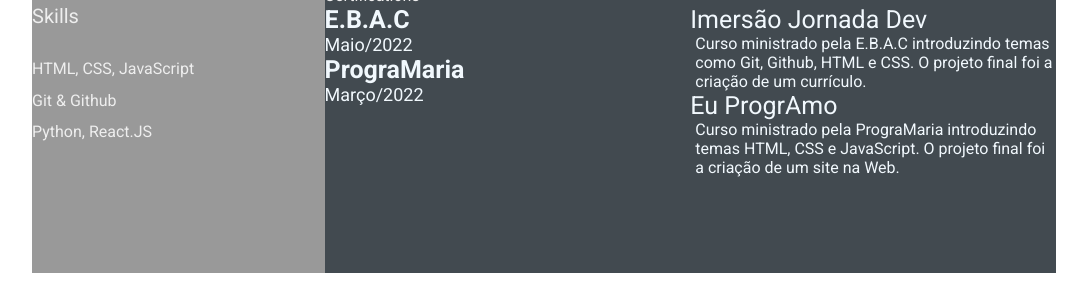
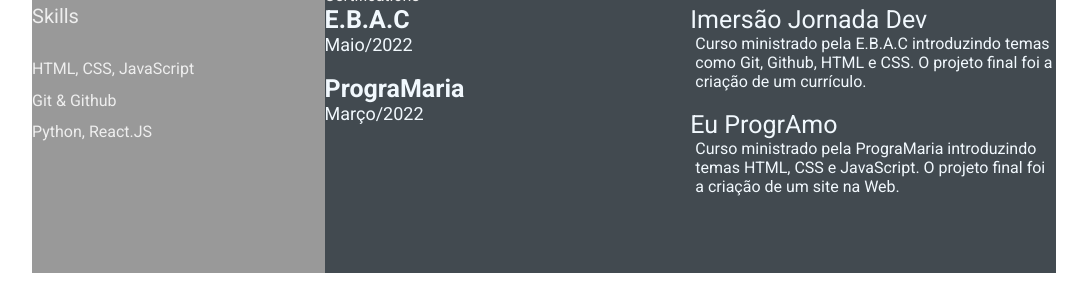
Before and after one commit to milafelixx/milafelixx.github.io, a plain HTML site: page index.html in a window 1280 px wide. Shown: the part 559-864 px from the top of the page, without its empty margins (96-1183 px from the left). Drawn offline with Linux system fonts and the light colour scheme.

Commit message:
changes certifications

```diff
--- a/index.html
+++ b/index.html
@@ -102,13 +102,13 @@
                 <div class="awards-contents">
                     <div class="awards-left">
                     <p class="awards-company-name">E.B.A.C</p>
-                    <p class="awards-time-period">Maio/2022</p>
+                    <p class="awards-time-period">Maio/2022</p><br>
                     <p class="awards-company-name">PrograMaria</p>
                     <p class="awards-time-period">Março/2022</p>
                 </div>
                 <div class="awards-right">
                     <p class="awards-name">Imersão Jornada Dev</p>
-                    <p class="awards-desc">Curso ministrado pela E.B.A.C introduzindo temas como Git, Github, HTML e CSS. O projeto final foi a criação de um currículo.</p>
+                    <p class="awards-desc">Curso ministrado pela E.B.A.C introduzindo temas como Git, Github, HTML e CSS. O projeto final foi a criação de um currículo.</p><br>
                     <p class="awards-name">Eu ProgrAmo</p>
                     <p class="awards-desc">Curso ministrado pela PrograMaria introduzindo temas HTML, CSS e JavaScript. O projeto final foi a criação de um site na Web.</p>
                 </div>
```
